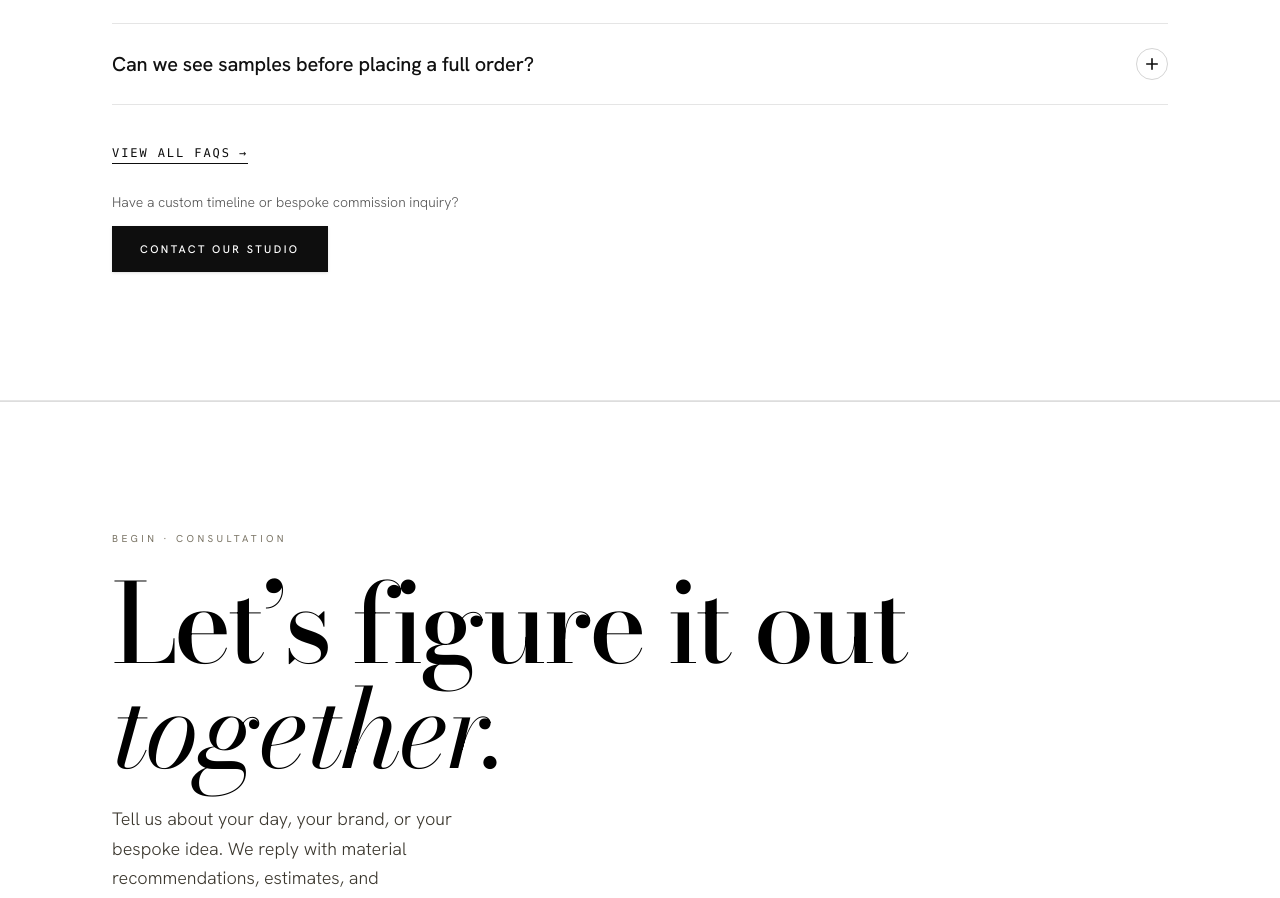
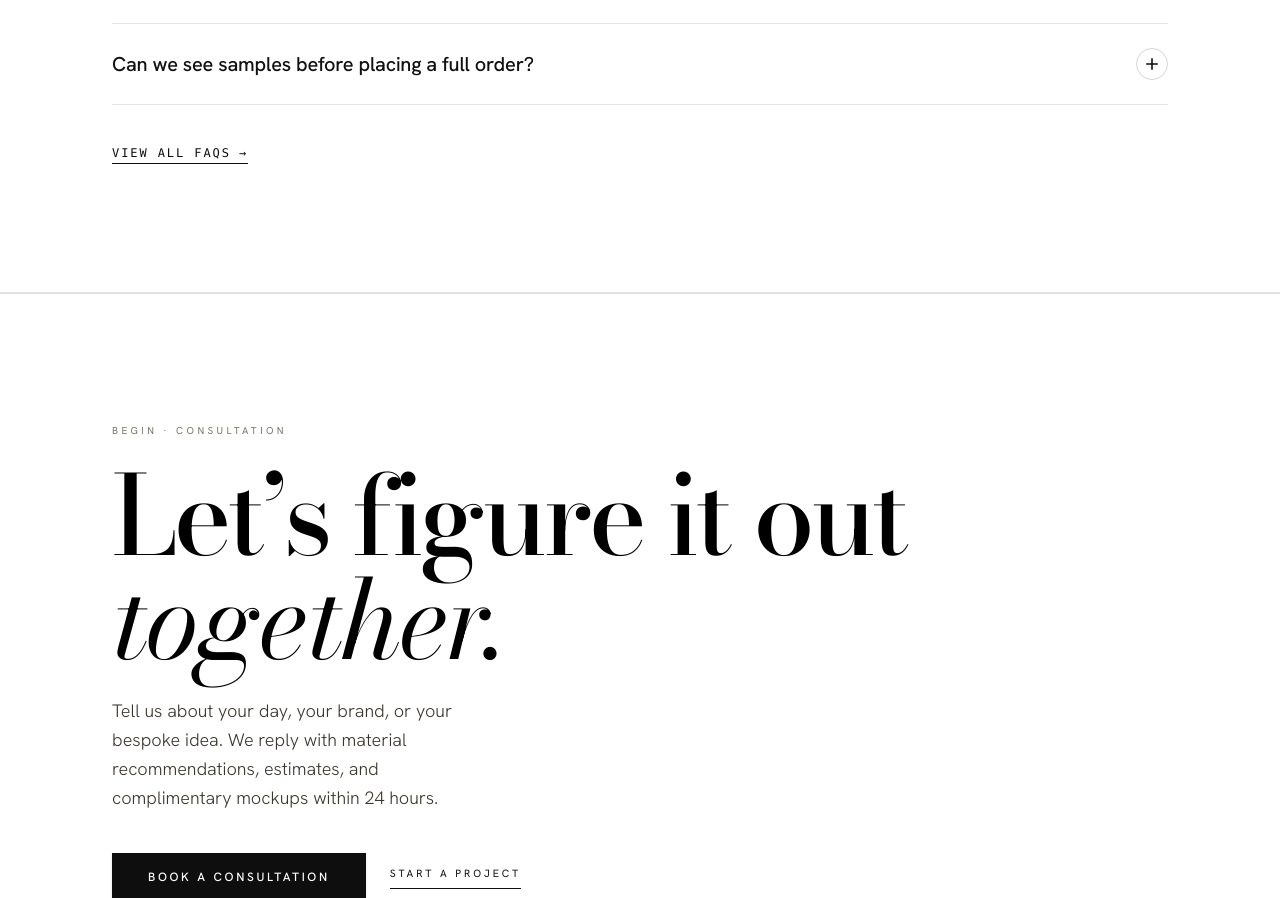
Before and after one commit to khiasu/FamousLetterPress, a Next.js app: page / in a window 1280 px wide. Shown: the part 8656-9554 px from the top of the page. Built offline with nearby package versions, Linux system fonts and the light colour scheme.

Commit message:
feat: clean up FAQ bottom to show only View all FAQs link

```diff
--- a/src/components/home/HomeFAQSection.tsx
+++ b/src/components/home/HomeFAQSection.tsx
@@ -135,8 +135,8 @@ export function HomeFAQSection() {
           })}
         </div>
 
-        {/* Bottom Actions: Left-aligned sequence (View all FAQs -> Timeline inquiry -> Contact our studio) */}
-        <div className="pt-8 sm:pt-10 flex flex-col items-start gap-6">
+        {/* Bottom Action: View all FAQs */}
+        <div className="pt-8 sm:pt-10 flex items-center justify-start">
           <Link
             href="/faq"
             className="inline-flex items-center gap-2 text-xs font-mono uppercase tracking-[0.16em] text-black hover:opacity-60 transition-opacity border-b border-black pb-0.5"
@@ -144,21 +144,6 @@ export function HomeFAQSection() {
             <span>View all FAQs</span>
             <span aria-hidden="true">&rarr;</span>
           </Link>
-
-          <div className="flex flex-col items-start gap-3.5 pt-1">
-            <p className="text-xs sm:text-sm text-[#555] font-light">
-              Have a custom timeline or bespoke commission inquiry?
-            </p>
-
-            <a
-              href="https://wa.me/919862800000?text=Hello%20Famous%20Letterpress%2C%20I%20would%20like%20to%20enquire%20about..."
-              target="_blank"
-              rel="noopener noreferrer"
-              className="inline-flex items-center justify-center px-6 sm:px-7 py-3.5 bg-black text-white hover:bg-[#222] transition-colors rounded-none text-[11px] uppercase tracking-[0.22em] font-sans font-medium whitespace-nowrap shadow-sm text-center"
-            >
-              Contact our studio
-            </a>
-          </div>
         </div>
       </div>
     </section>
```
